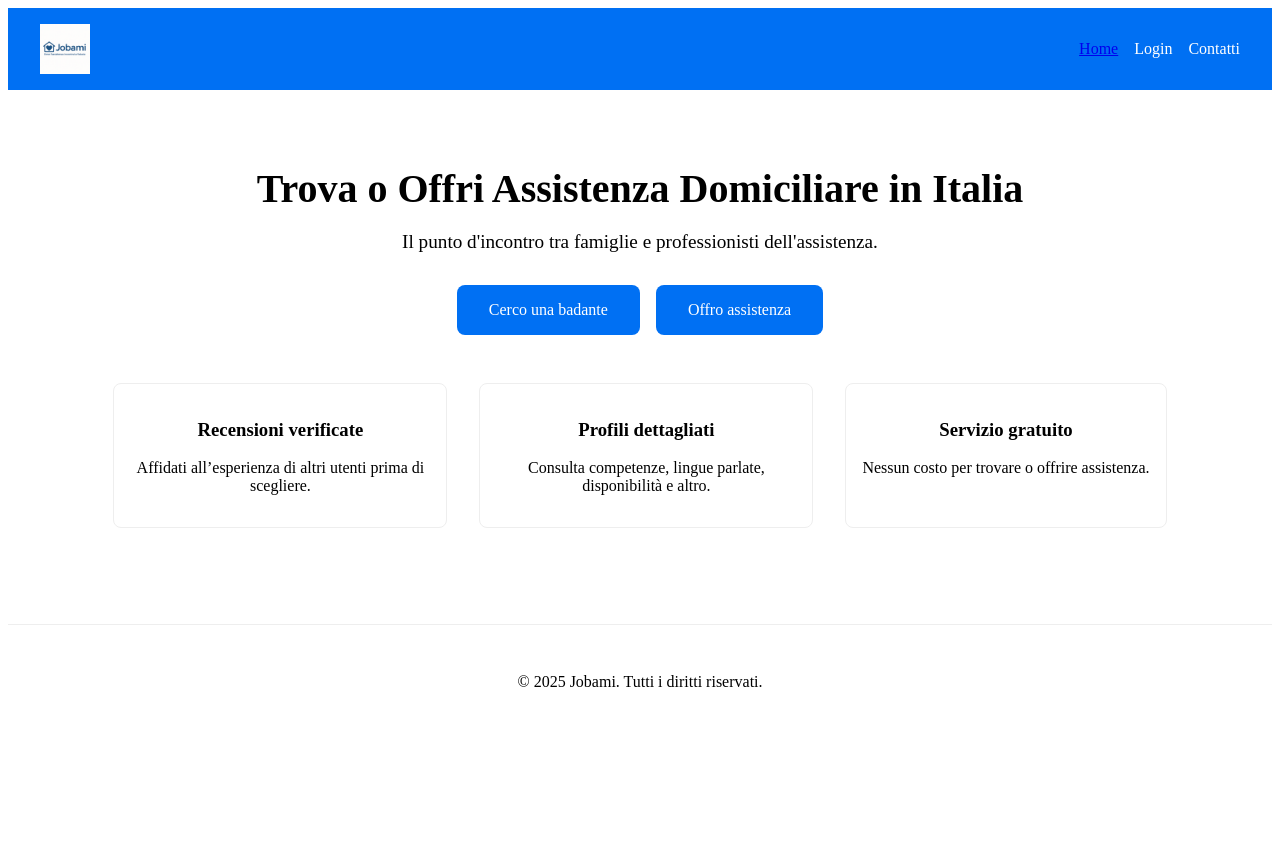
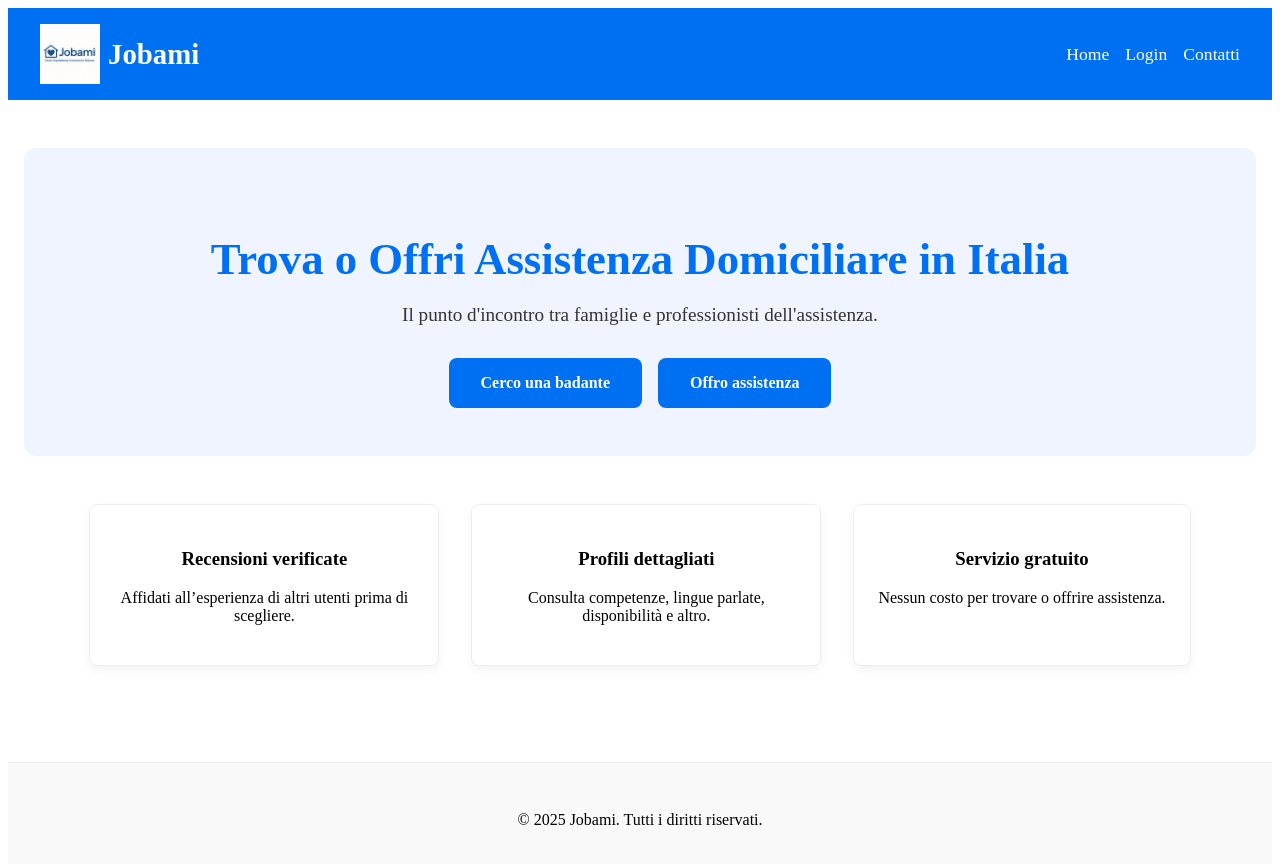
Before and after one commit to danielebenini80/jobami, a Next.js app: page / in a window 1280 px wide. Shown: the top 864 px of the page. Before the commit the page ends 800 px from the top, so only its background shows below. Built offline with nearby package versions, Linux system fonts and the light colour scheme.

Commit message:
Homepage aggiornata con layout migliorato

```diff
--- a/pages/index.js
+++ b/pages/index.js
@@ -13,21 +13,26 @@ export default function Home() {
       </Head>
 
       <header style={styles.header}>
-        <img src="/logo.png" alt="Jobami Logo" style={{ height: '50px' }} />
+        <div style={styles.logoContainer}>
+          <img src="/logo.png" alt="Jobami Logo" style={styles.logo} />
+          <h1 style={styles.logoText}>Jobami</h1>
+        </div>
         <nav>
-          <Link href="/">Home</Link>
+          <Link href="/" style={styles.navLink}>Home</Link>
           <Link href="/login" style={styles.navLink}>Login</Link>
           <Link href="/contatti" style={styles.navLink}>Contatti</Link>
         </nav>
       </header>
 
       <main style={styles.main}>
-        <h1 style={styles.title}>Trova o Offri Assistenza Domiciliare in Italia</h1>
-        <p style={styles.subtitle}>Il punto d'incontro tra famiglie e professionisti dell'assistenza.</p>
-        <div style={styles.buttonGroup}>
-          <Link href="/badanti" style={styles.button}>Cerco una badante</Link>
-          <Link href="/signup" style={styles.button}>Offro assistenza</Link>
-        </div>
+        <section style={styles.hero}>
+          <h2 style={styles.heroTitle}>Trova o Offri Assistenza Domiciliare in Italia</h2>
+          <p style={styles.subtitle}>Il punto d'incontro tra famiglie e professionisti dell'assistenza.</p>
+          <div style={styles.buttonGroup}>
+            <Link href="/badanti" style={styles.button}>Cerco una badante</Link>
+            <Link href="/signup" style={styles.button}>Offro assistenza</Link>
+          </div>
+        </section>
 
         <section style={styles.features}>
           <div style={styles.featureBox}>
@@ -56,31 +61,43 @@ const styles = {
   header: {
     display: 'flex', justifyContent: 'space-between', alignItems: 'center', padding: '1rem 2rem', backgroundColor: '#0070f3', color: 'white'
   },
+  logoContainer: {
+    display: 'flex', alignItems: 'center', gap: '0.5rem'
+  },
+  logo: {
+    height: '60px'
+  },
+  logoText: {
+    fontSize: '1.8rem', fontWeight: 'bold', margin: 0
+  },
   navLink: {
-    marginLeft: '1rem', color: 'white', textDecoration: 'none'
+    marginLeft: '1rem', color: 'white', textDecoration: 'none', fontSize: '1.1rem'
   },
   main: {
     textAlign: 'center', padding: '3rem 1rem'
   },
-  title: {
-    fontSize: '2.5rem', marginBottom: '1rem'
+  hero: {
+    backgroundColor: '#f0f4ff', padding: '3rem 1rem', borderRadius: '12px', marginBottom: '3rem'
+  },
+  heroTitle: {
+    fontSize: '2.8rem', marginBottom: '1rem', color: '#0070f3'
   },
   subtitle: {
-    fontSize: '1.2rem', marginBottom: '2rem'
+    fontSize: '1.2rem', marginBottom: '2rem', color: '#333'
   },
   buttonGroup: {
-    display: 'flex', justifyContent: 'center', gap: '1rem', marginBottom: '3rem'
+    display: 'flex', justifyContent: 'center', gap: '1rem', flexWrap: 'wrap'
   },
   button: {
-    padding: '1rem 2rem', backgroundColor: '#0070f3', color: 'white', borderRadius: '8px', textDecoration: 'none'
+    padding: '1rem 2rem', backgroundColor: '#0070f3', color: 'white', borderRadius: '8px', textDecoration: 'none', fontSize: '1rem', fontWeight: 'bold'
   },
   features: {
     display: 'flex', justifyContent: 'center', gap: '2rem', flexWrap: 'wrap'
   },
   featureBox: {
-    maxWidth: '300px', padding: '1rem', border: '1px solid #eee', borderRadius: '8px'
+    maxWidth: '300px', padding: '1.5rem', border: '1px solid #eee', borderRadius: '8px', backgroundColor: 'white', boxShadow: '0 4px 10px rgba(0,0,0,0.05)'
   },
   footer: {
-    textAlign: 'center', padding: '2rem 1rem', borderTop: '1px solid #eee', marginTop: '3rem'
+    textAlign: 'center', padding: '2rem 1rem', borderTop: '1px solid #eee', marginTop: '3rem', backgroundColor: '#f9f9f9'
   }
 };
```
